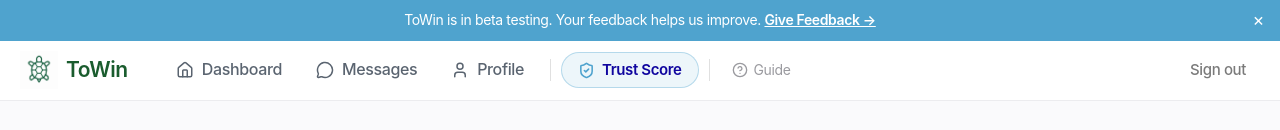
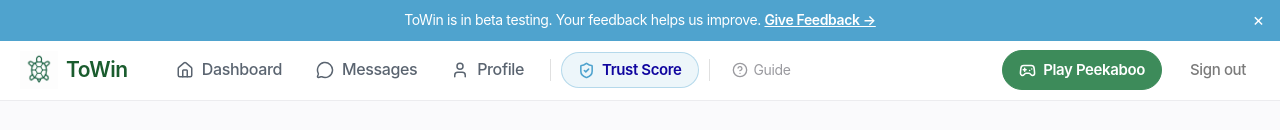
Before and after one commit to Harsha-anbu-g/Towin, a React (Vite) app in the folder frontend/: page /game in a window 1280 px wide. Shown: the top 130 px of the page. Built offline with nearby package versions, Linux system fonts and the light colour scheme; no server answers; sample sign-in values are in the browser's storage.

Commit message:
ui: make Play Peekaboo available to all users; restyle trust-score chip

```diff
--- a/frontend/src/components/NavBar.jsx
+++ b/frontend/src/components/NavBar.jsx
@@ -203,7 +203,6 @@ export default function NavBar() {
         {/* Desktop right actions */}
         {!isMobile && (
           <div style={{ display: 'flex', alignItems: 'center', gap: '14px' }}>
-            {isElder && (
             <Link to="/game" style={{
               display: 'flex', alignItems: 'center', gap: '7px',
               fontSize: '15px', fontWeight: 600, fontFamily: SF,
@@ -214,7 +213,6 @@ export default function NavBar() {
               border: `1.5px solid ${pathname === '/game' ? '#3D8B5A' : '#BFE0C9'}`,
               transition: 'all 0.15s',
             }}><Gamepad2 size={17} strokeWidth={2.2} aria-hidden="true" />Play Peekaboo</Link>
-            )}
             {isElder && (
               <button onClick={triggerSos} disabled={sending}
                 title="Send an urgent alert to all your emergency contacts"
@@ -293,7 +291,7 @@ export default function NavBar() {
             <MenuLink to="/profile" label="Profile" icon={User} />
             <MenuLink to="/trust" label="Trust Score" icon={ShieldCheck} />
             <MenuLink to="/how-it-works" label="Guide" icon={HelpCircle} />
-            {isElder && <MenuLink to="/game" label="Play Peekaboo" icon={Gamepad2} />}
+            <MenuLink to="/game" label="Play Peekaboo" icon={Gamepad2} />
             {isElder && <MenuLink to="/emergency-contacts" label="Emergency Contacts" icon={Siren} />}
             <button onClick={() => { setMenuOpen(false); setConfirmSignOut(true); }} style={{
               display: 'block', width: '100%', textAlign: 'left',
--- a/frontend/src/pages/ElderDashboard.jsx
+++ b/frontend/src/pages/ElderDashboard.jsx
@@ -466,8 +466,8 @@ export default function ElderDashboard() {
                     background: '#f5f5f7', border: '1px solid #BFD9EA',
                     borderRadius: '9999px', padding: '6px 16px',
                   }}>
-                    <span style={{ fontSize: '13px', color: '#4FA3CE', fontWeight: 500 }}>Trust Score</span>
-                    <span style={{ fontSize: '15px', color: '#4FA3CE', fontWeight: 600 }}>{profile.trustScore}</span>
+                    <span style={{ fontSize: '13px', color: '#1d1d1f', fontWeight: 500 }}>Trust Score</span>
+                    <span style={{ fontSize: '15px', color: '#1d1d1f', fontWeight: 600 }}>{profile.trustScore}</span>
                   </div>
                 )}
               </div>
```
Lines whose indentation alone changed are shown as unchanged.
